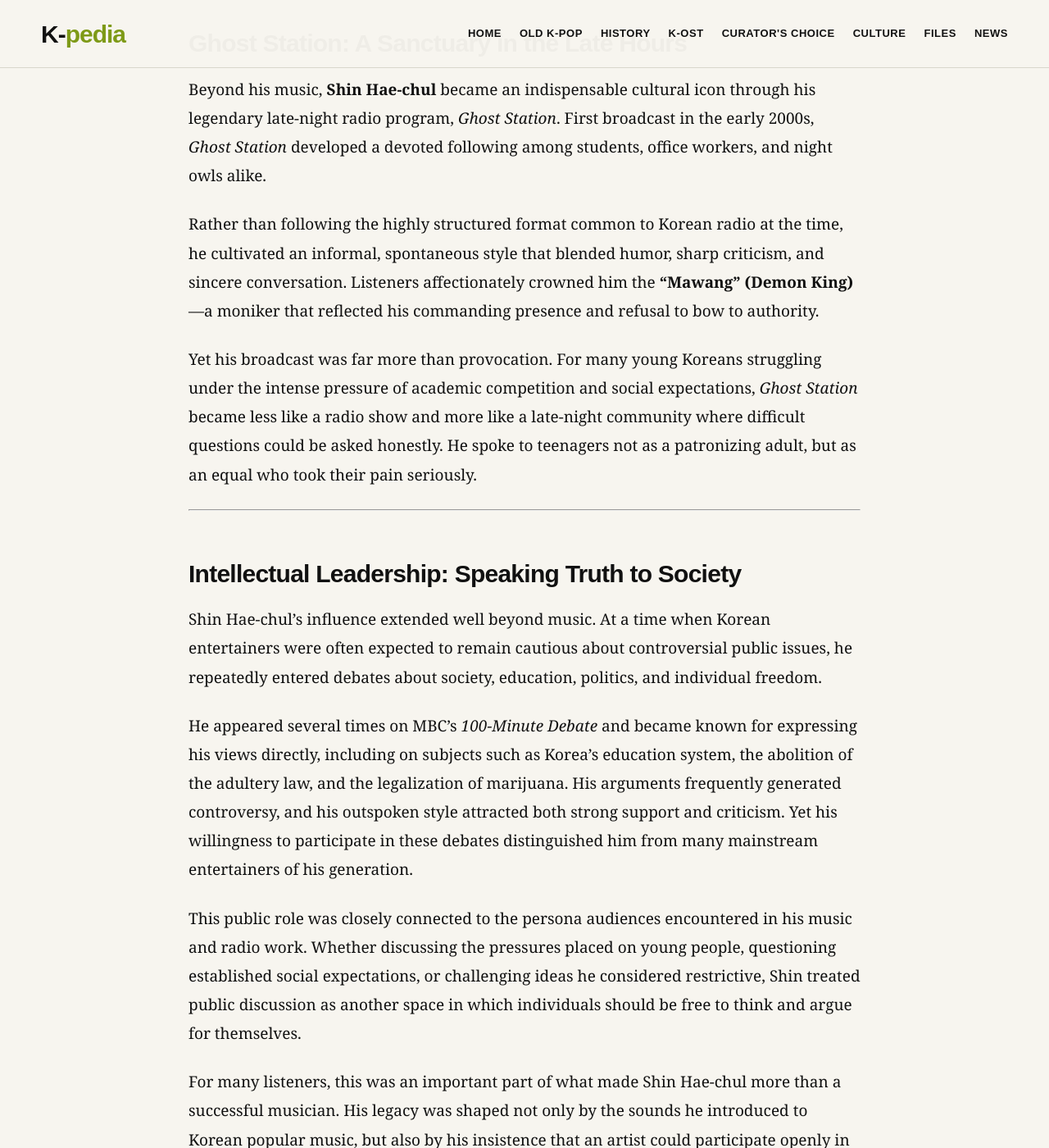
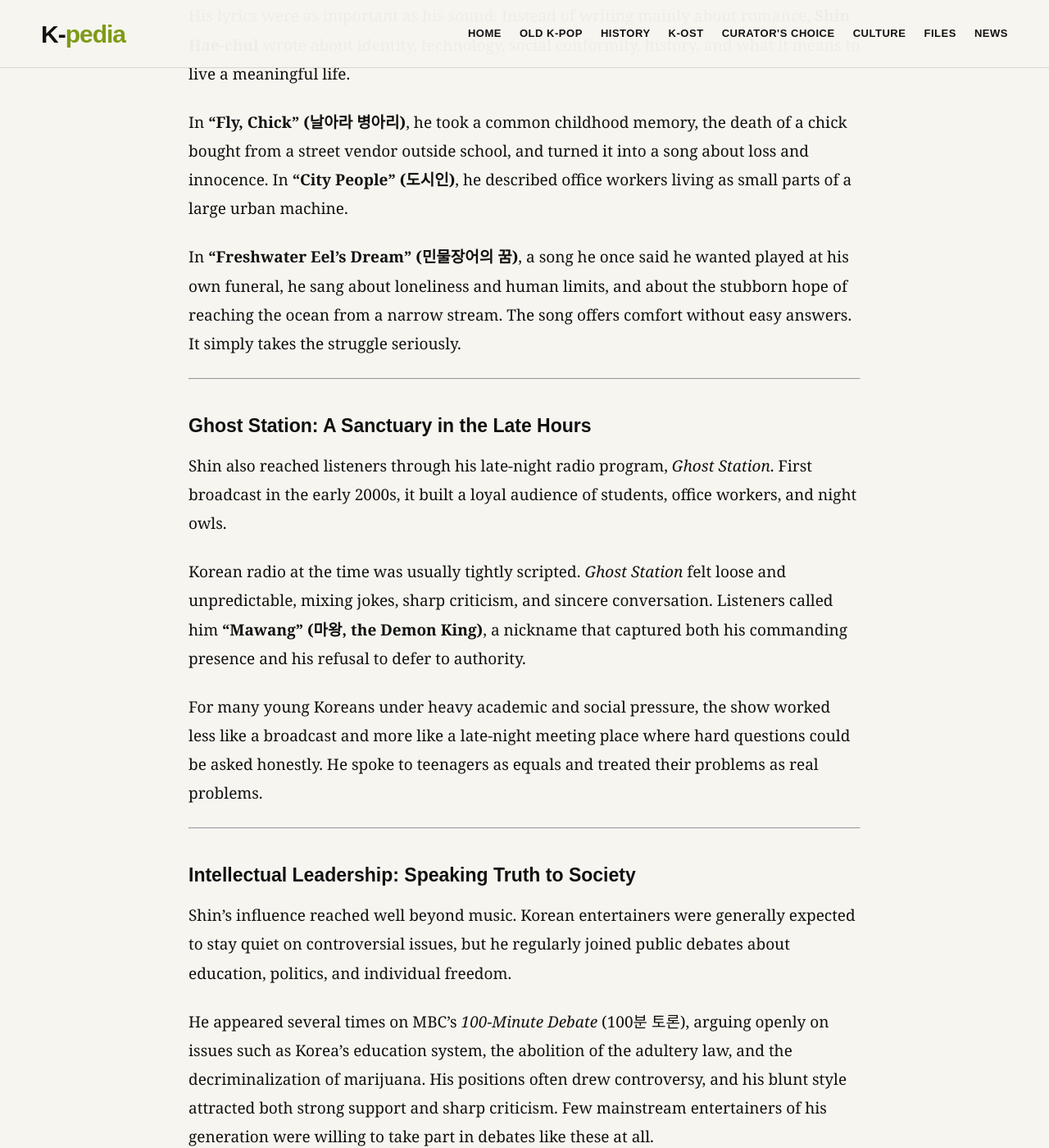
Before and after one commit to kpopkpedia/Kcurator, a Jekyll site: the page built from _posts/2026-09-08-shin-hae-chul-part-1-the-philosopher-innovator-and-cultural-iconoclast-who-changed-korean-popular-music.md, in a window 1280 px wide and 1400 px high, scrolled down 3717 px. Shown: the whole window at 82% size. Built offline with Jekyll 4.4.1, drawn with Linux system fonts in a browser that asks for light colours; our own code applies the rules of GitHub Pages for plain Markdown files; some of the changed text lies outside the part shown.

Commit message:
Update _posts/2026-09-08-shin-hae-chul-part-1-the-philosopher-innovator-and-cultural-iconoclast-who-changed-korean-popular-music.md (via Pages CMS)

```diff
--- a/_posts/2026-09-08-shin-hae-chul-part-1-the-philosopher-innovator-and-cultural-iconoclast-who-changed-korean-popular-music.md
+++ b/_posts/2026-09-08-shin-hae-chul-part-1-the-philosopher-innovator-and-cultural-iconoclast-who-changed-korean-popular-music.md
@@ -9,51 +9,49 @@
 permalink: 2026/07/shin-hae-chul-korean-music-revolution-part-1.html
 image: /assets/images/shinhaechul.jpg
 ---
-# An Intellectual and Musical Revolution (Overview)
+## An Intellectual and Musical Revolution (Overview)
 
-## Musical Innovation: From Infinite Track to N.EX.T
+### Musical Innovation: From Infinite Track to N.EX.T
 
-Music history rarely produces artists who can seamlessly cross boundaries between genres while maintaining complete creative control. Rather than staying within a single genre, **Shin Hae-chul** continuously reinvented himself, moving from synth-pop and ballads to progressive rock, electronic music, and conceptual albums.
+Few artists in Korean popular music moved between genres as freely as **Shin Hae-chul**, and fewer still kept full creative control while doing it. Over his career he moved from synth-pop and ballads to progressive rock, electronic music, and concept albums.
 
-When he debuted with **Infinite Track (무한궤도)** at the **1988 MBC Campus Music Festival**, his impact was immediate. While many festival entries followed familiar folk and ballad traditions, **"To You" (그대에게)** stood apart with its grand synthesizer-driven arrangement, soaring brass lines, and theatrical energy. More than a competition-winning song, it became one of the defining youth anthems in modern Korean music.
+He first drew national attention with **Infinite Track (무한궤도)** at the **1988 MBC Campus Music Festival**. Most entries that year stayed close to folk and ballad traditions, but **"To You" (그대에게)** opened with a bold synthesizer arrangement and bright brass lines that sounded closer to a stage show than a campus contest. It won the Grand Prize and went on to become one of the most enduring youth anthems in Korean music.
 
-Transitioning into a solo career in the early 1990s, he proved that artistic ambition and commercial appeal could go hand in hand. Unlike many rock musicians of his generation, **Shin Hae-chul** achieved mainstream success while introducing new digital production techniques to Korean pop music. Songs such as **"Jazz Café" (재즈 카페)** and **"You're Deep Inside My Heart" (내 마음 깊은 곳의 너)** showcased his ability to combine emotional songwriting with cutting-edge MIDI production and electronic instrumentation, helping modernize the sound of Korean popular music in the early 1990s.
+🎥 Infinite Track — "To You" (그대에게)
+{% include youtube.html url="https://www.youtube.com/embed/SVxiqGiLMCM" %}
 
-Yet his true creative peak arrived with the formation of the progressive rock band **N.EX.T**, which would become one of the most influential acts in Korean rock history. Its albums featured complex concept-driven narratives, intricate instrumental arrangements, and razor-sharp social commentary. Tracks like **"City People" (도시인)**, **"From the Sun to the Boy" (해에게서 소년에게)**, and the legendary symphonic rock masterpiece **"Lazenca, Save Us"** demonstrated that rock music in Korea could reach cinematic and philosophical heights.
+*Infinite Track's debut performance, which won the Grand Prize at the 12th MBC Campus Music Festival in 1988.*
+
+As a solo artist in the early 1990s, he showed that ambitious production could also sell. On his solo album *Myself* (1991), songs such as **"Jazz Café" (재즈 카페)** and **"You're Deep Inside My Heart" (내 마음 깊은 곳의 너)** paired emotional songwriting with MIDI programming and electronic instrumentation, which was still unusual in mainstream Korean pop at the time.
+
+He then formed the rock band **N.EX.T** in 1992, and it became one of the most influential acts in Korean rock history. The band's albums were built around concepts and storylines, with dense instrumental arrangements and lyrics that commented directly on Korean society. **"City People" (도시인)** from the debut album *Home* (1992) set that tone early. Later, the 1997 *Lazenca* project, which included **"From the Sun to the Boy" (해에게서 소년에게)** and the symphonic rock track **"Lazenca, Save Us"**, showed how far a Korean rock band could push scale and ambition.
 
 ---
 
-## Lyricism: The Philosopher of Young Souls
+### Lyricism: The Philosopher of Young Souls
 
-If his music pushed technical and structural boundaries, his lyrics gave a voice to the existential anxieties of modern Korea. Rather than writing simple love songs, **Shin Hae-chul** explored identity, technology, social conformity, history, and the meaning of existence.
+His lyrics were as important as his sound. Instead of writing mainly about romance, **Shin Hae-chul** wrote about identity, technology, social conformity, history, and what it means to live a meaningful life.
 
-In **"Fly, Chick" (날아라 병아리)**, he turned the childhood experience of a pet chick's death into a profound reflection on mortality and innocence. In **"City People" (도시인)**, he dissected the isolation of modern workers functioning as small gears in an overwhelming urban machine.
+In **"Fly, Chick" (날아라 병아리)**, he took a common childhood memory, the death of a chick bought from a street vendor outside school, and turned it into a song about loss and innocence. In **"City People" (도시인)**, he described office workers living as small parts of a large urban machine.
 
-And in **"Freshwater Eel's Dream" (민물장어의 꿈)**—a song he once described as the track he wanted played at his own funeral—he sang quietly of loneliness, human limitation, and the stubborn hope of reaching the vast ocean despite feeling trapped in a narrow stream. His words offered comfort not by promising easy answers, but by acknowledging the dignity of human struggle.
+In **"Freshwater Eel's Dream" (민물장어의 꿈)**, a song he once said he wanted played at his own funeral, he sang about loneliness and human limits, and about the stubborn hope of reaching the ocean from a narrow stream. The song offers comfort without easy answers. It simply takes the struggle seriously.
 
 ---
 
-## Ghost Station: A Sanctuary in the Late Hours
+### Ghost Station: A Sanctuary in the Late Hours
 
-Beyond his music, **Shin Hae-chul** became an indispensable cultural icon through his legendary late-night radio program, *Ghost Station*. First broadcast in the early 2000s, *Ghost Station* developed a devoted following among students, office workers, and night owls alike.
+Shin also reached listeners through his late-night radio program, *Ghost Station*. First broadcast in the early 2000s, it built a loyal audience of students, office workers, and night owls.
 
-Rather than following the highly structured format common to Korean radio at the time, he cultivated an informal, spontaneous style that blended humor, sharp criticism, and sincere conversation. Listeners affectionately crowned him the **"Mawang" (Demon King)**—a moniker that reflected his commanding presence and refusal to bow to authority.
+Korean radio at the time was usually tightly scripted. *Ghost Station* felt loose and unpredictable, mixing jokes, sharp criticism, and sincere conversation. Listeners called him **"Mawang" (마왕, the Demon King)**, a nickname that captured both his commanding presence and his refusal to defer to authority.
 
-Yet his broadcast was far more than provocation. For many young Koreans struggling under the intense pressure of academic competition and social expectations, *Ghost Station* became less like a radio show and more like a late-night community where difficult questions could be asked honestly. He spoke to teenagers not as a patronizing adult, but as an equal who took their pain seriously.
+For many young Koreans under heavy academic and social pressure, the show worked less like a broadcast and more like a late-night meeting place where hard questions could be asked honestly. He spoke to teenagers as equals and treated their problems as real problems.
 
 ---
 
-## Intellectual Leadership: Speaking Truth to Society
+### Intellectual Leadership: Speaking Truth to Society
 
-Shin Hae-chul’s influence extended well beyond music. At a time when Korean entertainers were often expected to remain cautious about controversial public issues, he repeatedly entered debates about society, education, politics, and individual freedom.
+Shin's influence reached well beyond music. Korean entertainers were generally expected to stay quiet on controversial issues, but he regularly joined public debates about education, politics, and individual freedom.
 
-He appeared several times on MBC’s *100-Minute Debate* and became known for expressing his views directly, including on subjects such as Korea’s education system, the abolition of the adultery law, and the legalization of marijuana. His arguments frequently generated controversy, and his outspoken style attracted both strong support and criticism. Yet his willingness to participate in these debates distinguished him from many mainstream entertainers of his generation.
+He appeared several times on MBC's *100-Minute Debate* (100분 토론), arguing openly on issues such as Korea's education system, the abolition of the adultery law, and the decriminalization of marijuana. His positions often drew controversy, and his blunt style attracted both strong support and sharp criticism. Few mainstream entertainers of his generation were willing to take part in debates like these at all.
 
-This public role was closely connected to the persona audiences encountered in his music and radio work. Whether discussing the pressures placed on young people, questioning established social expectations, or challenging ideas he considered restrictive, Shin treated public discussion as another space in which individuals should be free to think and argue for themselves.
-
-For many listeners, this was an important part of what made Shin Hae-chul more than a successful musician. His legacy was shaped not only by the sounds he introduced to Korean popular music, but also by his insistence that an artist could participate openly in the wider conversations taking place in society.
-
-🎥 Infinite Track — "To You" (그대에게)
-{% include youtube.html url="[https://www.youtube.com/embed/SVxiqGiLMCM](https://www.youtube.com/embed/SVxiqGiLMCM)" %}
-
-The debut song of Infinite Track (led by Shin Hae-chul), which won the Grand Prize at the 12th MBC Campus Music Festival in 1988.
+This public role grew out of the same persona listeners knew from his songs and his radio show. Whether he was talking about the pressure placed on young people or challenging rules he considered restrictive, he treated public debate as one more place where people should be free to think for themselves. His legacy rests on the sounds he brought to Korean pop, and also on his conviction that an artist belongs in the wider conversation about society.
```
